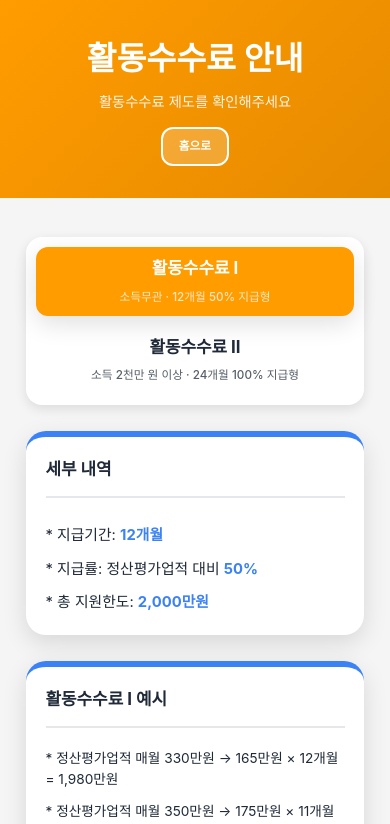
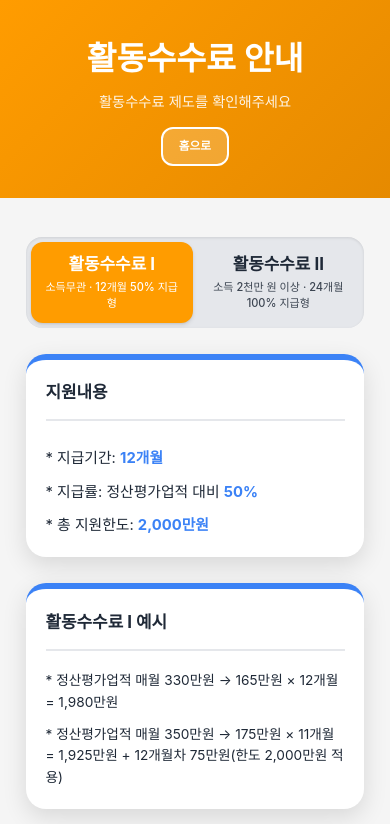
Before and after one commit to kim01033226699-lgtm/goodrich-info-a, a React (Vite) app: page /goodrich-info-a/activity-fee in a window 390 px wide. Shown: the top 824 px of the page. Built offline with nearby package versions, Linux system fonts and the light colour scheme.

Commit message:
탭바수정

```diff
--- a/src/pages/ActivityFeePage.css
+++ b/src/pages/ActivityFeePage.css
@@ -62,66 +62,73 @@
   background: var(--bg-light);
 }
 
-/* 탭 메뉴 */
+/* 탭 메뉴 - Segmented Control */
 .tab-menu {
   display: flex;
-  gap: 1rem;
+  gap: 0.5rem;
   margin-bottom: 2rem;
-  background: var(--bg-color);
-  padding: 1rem;
+  background: #e5e7eb;
+  padding: 0.5rem;
   border-radius: 16px;
-  box-shadow: var(--shadow-md);
+  box-shadow: inset 0 1px 3px rgba(0, 0, 0, 0.1);
+  position: relative;
 }
 
 .tab-button {
   flex: 1;
-  padding: 2rem 2.5rem;
-  border: 3px solid var(--border-color);
-  background: var(--bg-light);
-  border-radius: 16px;
+  padding: 1.5rem 2rem;
+  border: none;
+  background: transparent;
+  border-radius: 12px;
   cursor: pointer;
-  transition: all 0.3s ease;
+  transition: all 0.3s cubic-bezier(0.4, 0, 0.2, 1);
   font-family: inherit;
   display: flex;
   flex-direction: column;
-  gap: 0.75rem;
+  gap: 0.5rem;
   align-items: center;
-  color: var(--text-color);
+  color: #6b7280;
+  position: relative;
+  z-index: 1;
 }
 
-.tab-button:hover {
-  background: var(--bg-color);
-  transform: translateY(-2px);
-  box-shadow: var(--shadow-md);
+.tab-button:hover:not(.active) {
+  color: #374151;
 }
 
 .tab-button.active {
-  border-color: #3b82f6;
-  border-width: 4px;
-  background: linear-gradient(135deg, rgba(59, 130, 246, 0.15) 0%, rgba(59, 130, 246, 0.08) 100%);
+  background: white;
   color: #3b82f6;
-  box-shadow: var(--shadow-lg);
+  box-shadow:
+    0 2px 4px rgba(0, 0, 0, 0.1),
+    0 1px 2px rgba(0, 0, 0, 0.06);
 }
 
 .tab-button:last-child.active {
-  border-color: #ef4444;
-  border-width: 4px;
-  background: linear-gradient(135deg, rgba(239, 68, 68, 0.15) 0%, rgba(239, 68, 68, 0.08) 100%);
-  color: #ef4444;
-  box-shadow: var(--shadow-lg);
+  background: #ef4444;
+  color: white;
+  box-shadow:
+    0 2px 4px rgba(239, 68, 68, 0.3),
+    0 1px 2px rgba(239, 68, 68, 0.2);
 }
 
 .tab-title {
   font-size: 1.75rem;
   font-weight: 700;
   line-height: 1.2;
+  transition: color 0.3s ease;
 }
 
 .tab-subtitle {
-  font-size: 1rem;
+  font-size: 0.95rem;
   font-weight: 500;
-  opacity: 0.75;
+  opacity: 0.85;
   line-height: 1.4;
+  transition: opacity 0.3s ease;
+}
+
+.tab-button.active .tab-subtitle {
+  opacity: 1;
 }
 
 /* Detail Card */
@@ -268,8 +275,7 @@
 
 .notice-header {
   margin-bottom: 1rem;
-  padding-bottom: 1rem;
-  border-bottom: 2px solid rgba(251, 146, 60, 0.3);
+  padding-bottom: 0;
   text-align: left;
 }
 
@@ -521,13 +527,12 @@
   }
 
   .tab-menu {
-    flex-direction: column;
-    gap: 0.75rem;
-    padding: 0.75rem;
+    gap: 0.375rem;
+    padding: 0.375rem;
   }
 
   .tab-button {
-    padding: 1.5rem 1.5rem;
+    padding: 1.25rem 1.5rem;
   }
 
   .tab-title {
@@ -535,7 +540,7 @@
   }
 
   .tab-subtitle {
-    font-size: 0.9rem;
+    font-size: 0.85rem;
   }
 
   .detail-card,
--- a/src/pages/ActivityFeePage.jsx
+++ b/src/pages/ActivityFeePage.jsx
@@ -98,7 +98,7 @@
           {/* 세부 정보 */}
           <div className={`detail-card ${isType1 ? 'detail-card-type1' : 'detail-card-type2'}`}>
             <div className="detail-header">
-              <h2 className="detail-title">세부 내역</h2>
+              <h2 className="detail-title">지원내용</h2>
             </div>
             <div className="detail-body">
               <div className="detail-info">
```
